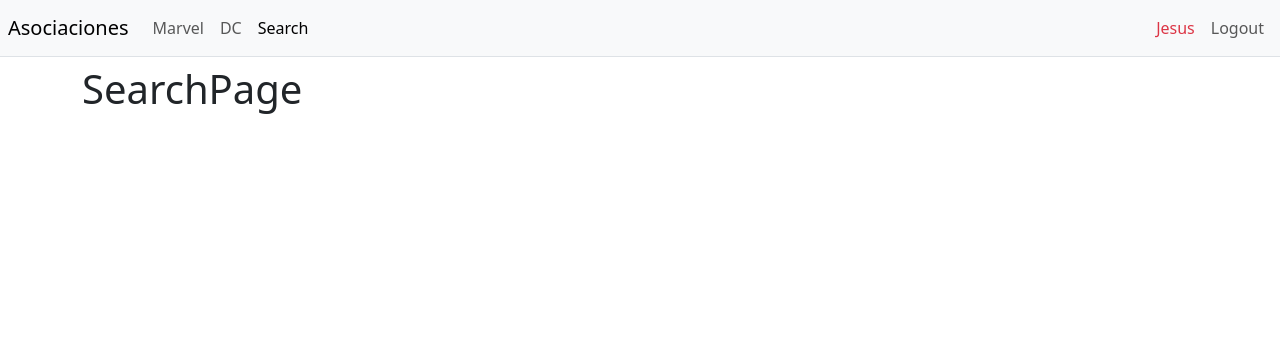
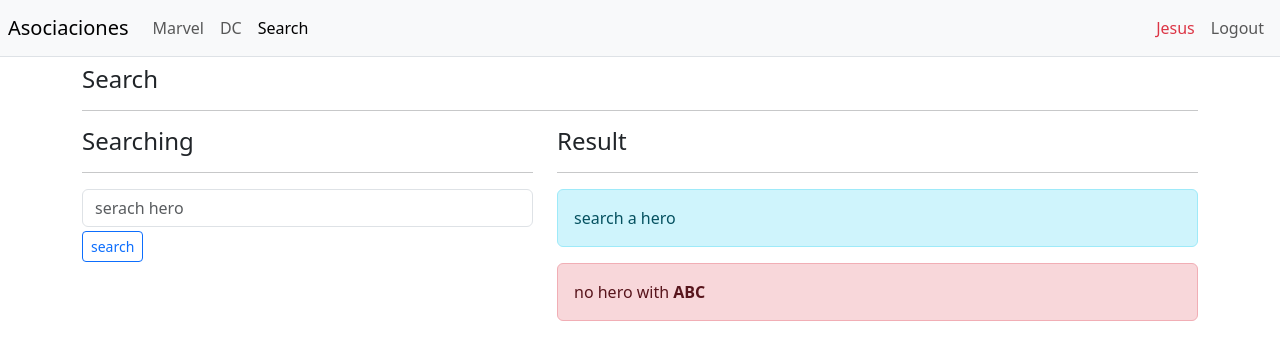
Before and after one commit to king-beard/heroes-app, a React (Vite) app: page /search in a window 1280 px wide. Shown: the top 360 px of the page. Built offline with nearby package versions, Linux system fonts and the light colour scheme.

Commit message:
add SearchComponent

```diff
--- a/package.json
+++ b/package.json
@@ -10,6 +10,7 @@
     "preview": "vite preview"
   },
   "dependencies": {
+    "query-string": "^9.1.1",
     "react": "^19.0.0",
     "react-dom": "^19.0.0",
     "react-router-dom": "^7.2.0"
--- a/src/heroes/pages/SearchPage.jsx
+++ b/src/heroes/pages/SearchPage.jsx
@@ -1,5 +1,53 @@
+import { Fragment } from "react"
+import { HeroCard } from "../components"
+import { useForm } from "../../hooks/useForm"
+import { useNavigate } from "react-router-dom"
+
 export const SearchPage = () => {
+
+  const navigate = useNavigate()
+
+  const { searchText, onInputChange } = useForm({ searchText : '' })
+
+  const onSearchSubmit = (event) => {
+    event.preventDefault()
+    if(searchText.trim().length <= 1) return;
+
+    navigate(`q=${searchText}`)
+  }
+
   return (
-    <h1>SearchPage</h1>
+    <Fragment>
+      <h4>Search</h4>
+      <hr />
+
+      <div className="row">
+        <div className="col-5">
+          <h4>Searching</h4>
+          <hr />
+
+          <form onSubmit={ onSearchSubmit }>
+            <input
+              type="text"
+              placeholder="serach hero"
+              className="form-control"
+              name="searchText"
+              autoComplete="off"
+              value={ searchText }
+              onChange={ onInputChange }
+            />
+            <button className="btn btn-outline-primary btn-sm mt-1">search</button>
+          </form>
+        </div>
+        <div className="col-7">
+          <h4>Result</h4>
+          <hr />
+          <div className="alert alert-info">search a hero</div>
+          <div className="alert alert-danger">no hero with <b>ABC</b></div>
+
+          {/* <HeroCard /> */}
+        </div>
+      </div>
+    </Fragment>
   )
 }
--- /dev/null
+++ b/src/hooks/useForm.js
@@ -0,0 +1,25 @@
+import { useState } from 'react';
+
+export const useForm = (initialForm = {}) => {
+
+  const [formState, setFormState] = useState(initialForm);
+
+  const onInputChange = ({ target }) => {
+    const { name, value } = target;
+    setFormState({
+      ...formState,
+      [name]: value
+    });
+  }
+
+  const onResetForm = () => {
+    setFormState(initialForm);
+  }
+
+  return {
+    ...formState,
+    formState,
+    onInputChange,
+    onResetForm,
+  }
+}
```
Also changed, not shown: 1 other file (tests, documents, lock files or other folders).
